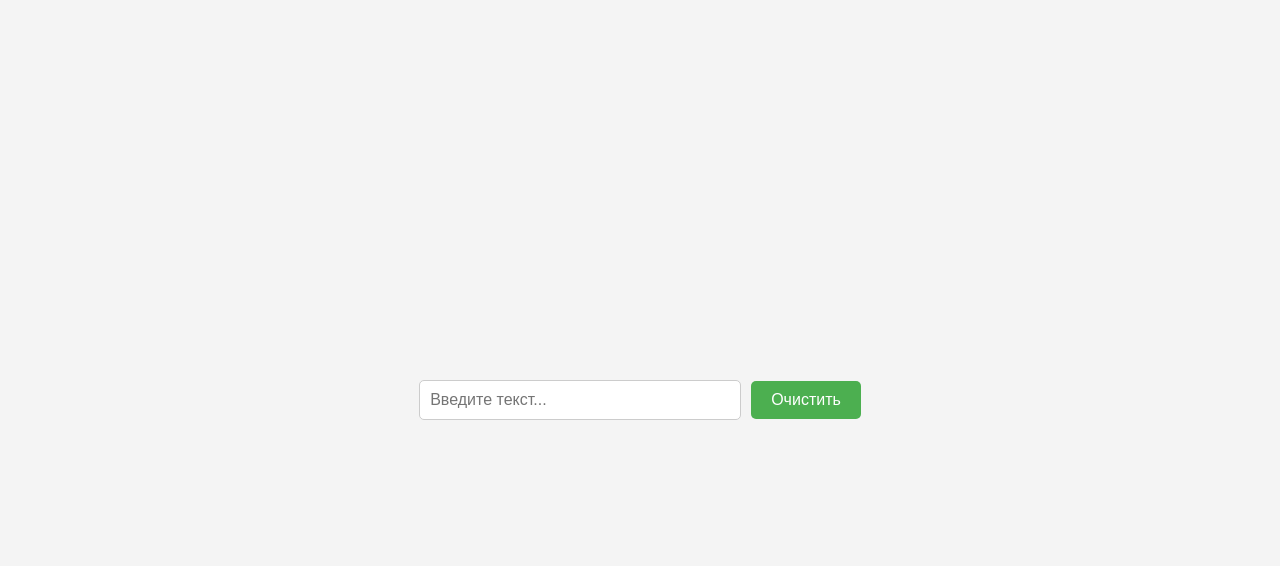
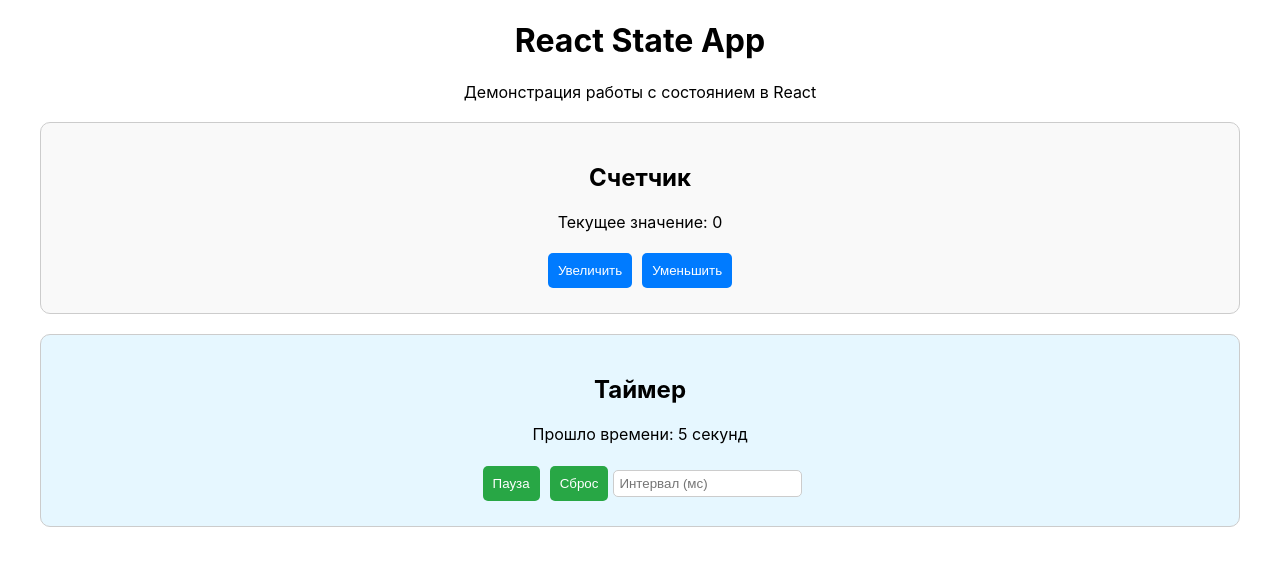
Before and after one commit to BooBa77/synergy_react, a React (Create React App) app: page / in a window 1280 px wide. Shown: the top 566 px of the page. Built offline with nearby package versions, Linux system fonts and the light colour scheme.

Commit message:
Counter и Timer для демонстрации работы с состоянием и пользователем

```diff
--- a/src/App.css
+++ b/src/App.css
@@ -1,9 +1,17 @@
+/* Основные стили приложения */
+.App {
+  text-align: center;
+}
+
+.App-header {
+  background-color: #282c34;
+  padding: 20px;
+  color: white;
+}
+
+/* Стили для контейнера приложения */
 .app-container {
-    display: flex;              /* Flexbox для выравнивания */
-    align-items: center;        /* Вертикальное выравнивание по центру */
-    justify-content: center;    /* Горизонтальное выравнивание по центру */
-    height: 100vh;              /* Высота на весь экран */
-    background-color: #f4f4f4;  /* Светло-серый фон */
-    margin: 0;                  /* Убираем отступы */
-    padding: 0;                 /* Убираем внутренние отступы */
+  max-width: 800px;
+  margin: 0 auto;
+  padding: 20px;
 }
--- a/src/App.js
+++ b/src/App.js
@@ -1,34 +1,23 @@
-import React, { useRef } from 'react';
-import Button from './components/Button';
-import Input from './components/Input';
-import './App.css';
+import React from "react";
+import Counter from "./components/Counter";
+import Timer from "./components/Timer";
+import "./App.css";
 
-/* Связывание компонентов через ref */
-function App() {
-    // ref для доступа к DOM-элементу input
-    const inputRef = useRef(null);
+/**
+ * Главный компонент приложения
+ * Отображает компоненты Counter и Timer
+ */
+const App = () => {
+    return (
+        <div style={{ textAlign: "center", margin: "20px"}}>
+            <h1>React State App</h1>
+            <p>Демонстрация работы с состоянием в React</p>
 
-    /*
-     * Функция очистки поля ввода
-     * ref для прямого доступа к input элементу
-     */
-    const handleClear = () => {
-        if (inputRef.current) {
-            inputRef.current.value = "";  // Очищаем значение
-            inputRef.current.focus();     // Возвращаем фокус на поле ввода
-        }
-    };
+            {/* Рендерим компонент счетчика */}
+            <Counter />
 
-    return (
-        <div className="app-container">
-            {/* Компонент Input с переданным ref */}
-            <Input
-                ref={inputRef}
-                placeholder="Введите текст..."
-            />
-
-            {/* Компонент Button с обработчиком onClick */}
-            <Button onClick={handleClear} />
+            {/* Рендерим компонент таймера */}
+            <Timer />
         </div>
     );
 }
--- a/src/components/Button.css
+++ /dev/null
@@ -1,16 +0,0 @@
-/* Стили для кастомной кнопки */
-.custom-button {
-    background-color: #4caf50;  /* Зеленый цвет фона */
-    color: white;               /* Белый цвет текста */
-    border: none;               /* Убираем стандартную рамку */
-    padding: 10px 20px;         /* Внутренние отступы */
-    font-size: 16px;            /* Размер шрифта */
-    cursor: pointer;            /* Курсор-указатель при наведении */
-    border-radius: 5px;         /* Закругленные углы */
-    transition: background-color 0.3s; /* Плавный переход цвета */
-}
-
-/* Эффект при наведении на кнопку */
-.custom-button:hover {
-    background-color: #45a049;  /* Темно-зеленый при наведении */
-}
--- a/src/components/Button.js
+++ /dev/null
@@ -1,17 +0,0 @@
-import React from 'react';
-import './Button.css';
-
-/**
- * Компонент кнопки с кастомными стилями
- * @param {Object} props - Свойства компонента
- * @param {Function} props.onClick - Функция обработки клика
- */
-const Button = ({ onClick }) => {
-    return (
-        <button className="custom-button" onClick={onClick}>
-            Очистить
-        </button>
-    );
-};
-
-export default Button;
--- /dev/null
+++ b/src/components/Counter.css
@@ -0,0 +1,23 @@
+/* Стили для компонента Counter - точно по заданию */
+.counter {
+    border: 1px solid #ccc;
+    padding: 20px;
+    text-align: center;
+    margin: 20px;
+    border-radius: 10px;
+    background-color: #f9f9f9;
+}
+
+.counter button {
+    margin: 5px;
+    padding: 10px;
+    background-color: #007bff;
+    color: white;
+    border: none;
+    border-radius: 5px;
+    cursor: pointer;
+}
+
+.counter button:hover {
+    background-color: #0056b3;
+}
--- /dev/null
+++ b/src/components/Counter.js
@@ -0,0 +1,24 @@
+import React, { useState } from "react";
+import "./Counter.css";
+
+/**
+ * Компонент счетчика с кнопками увеличения/уменьшения
+ * Демонстрирует работу с состоянием через useState
+ */
+const Counter = () => {
+    // Используем хук useState для управления состоянием счетчика
+    const [count, setCount] = useState(0);
+
+    return (
+        <div className="counter">
+            <h2>Счетчик</h2>
+            <p>Текущее значение: {count}</p>
+            {/* Кнопка увеличения счетчика */}
+            <button onClick={() => setCount(count + 1)}>Увеличить</button>
+            {/* Кнопка уменьшения счетчика */}
+            <button onClick={() => setCount(count - 1)}>Уменьшить</button>
+        </div>
+    );
+};
+
+export default Counter;
--- a/src/components/Input.css
+++ /dev/null
@@ -1,16 +0,0 @@
-/* Стили для кастомного поля ввода */
-.custom-input {
-    width: 300px;               /* Ширина поля */
-    padding: 10px;              /* Внутренние отступы */
-    font-size: 16px;            /* Размер шрифта */
-    border: 1px solid #ccc;     /* Серая рамка */
-    border-radius: 5px;         /* Закругленные углы */
-    margin-right: 10px;         /* Отступ справа от кнопки */
-    transition: border-color 0.3s; /* Плавное изменение цвета рамки */
-}
-
-/* Эффект при фокусе на поле ввода */
-.custom-input:focus {
-    border-color: #4caf50;      /* Зеленая рамка при фокусе */
-    outline: none;              /* Убираем стандартный outline */
-}
--- a/src/components/Input.js
+++ /dev/null
@@ -1,19 +0,0 @@
-import React from 'react';
-import './Input.css';
-
-/*
- * input с forwardRef для доступа к DOM-элементу
- * @param {Object} props - Свойства компонента
- * @param {React.Ref} ref - Ref для доступа к input элементу
- */
-const Input = React.forwardRef((props, ref) => {
-    return (
-        <input
-            ref={ref}
-            className="custom-input"
-            {...props}  // Распространяем все остальные props
-        />
-    );
-});
-
-export default Input;
--- /dev/null
+++ b/src/components/Timer.css
@@ -0,0 +1,30 @@
+/* Стили для компонента Timer - точно по заданию */
+.timer {
+    border: 1px solid #ccc;
+    padding: 20px;
+    text-align: center;
+    margin: 20px;
+    border-radius: 10px;
+    background-color: #e6f7ff;
+}
+
+.timer button {
+    margin: 5px;
+    padding: 10px;
+    background-color: #28a745;
+    color: white;
+    border: none;
+    border-radius: 5px;
+    cursor: pointer;
+}
+
+.timer button:hover {
+    background-color: #218838;
+}
+
+.timer input {
+    margin-top: 10px;
+    padding: 5px;
+    border: 1px solid #ccc;
+    border-radius: 5px;
+}
--- /dev/null
+++ b/src/components/Timer.js
@@ -0,0 +1,56 @@
+import React, { useState, useEffect } from "react";
+import "./Timer.css";
+
+/**
+ * Компонент таймера с управлением интервалом
+ * Демонстрирует работу с useState и useEffect
+ */
+const Timer = () => {
+    // Состояние для хранения текущего времени в секундах
+    const [time, setTime] = useState(0);
+    // Состояние для хранения интервала обновления (в миллисекундах)
+    const [intervalTime, setIntervalTime] = useState(1000);
+    // Состояние для управления запуском/остановкой таймера
+    const [isRunning, setIsRunning] = useState(true);
+
+    /**
+     * useEffect для управления таймером
+     * Запускает и очищает интервал в зависимости от состояния
+     */
+    useEffect(() => {
+        // Если таймер остановлен, не создаем интервал
+        if (!isRunning) return;
+
+        // Создаем интервал для обновления времени
+        const timer = setInterval(() => {
+            setTime((prev) => prev + 1);
+        }, intervalTime);
+
+        // Функция очистки - удаляет интервал при размонтировании компонента
+        return () => clearInterval(timer);
+    }, [isRunning, intervalTime]); // Зависимости: перезапускаем эффект при изменении этих значений
+
+    return (
+        <div className="timer">
+            <h2>Таймер</h2>
+            <p>Прошло времени: {time} секунд</p>
+
+            {/* Кнопка паузы/запуска */}
+            <button onClick={() => setIsRunning(!isRunning)}>
+                {isRunning ? "Пауза" : "Запустить"}
+            </button>
+
+            {/* Кнопка сброса таймера */}
+            <button onClick={() => setTime(0)}>Сброс</button>
+
+            {/* Поле для изменения интервала обновления */}
+            <input
+                type="number"
+                placeholder="Интервал (мс)"
+                onChange={(e) => setIntervalTime(Number(e.target.value))}
+            />
+        </div>
+    );
+};
+
+export default Timer;
```
